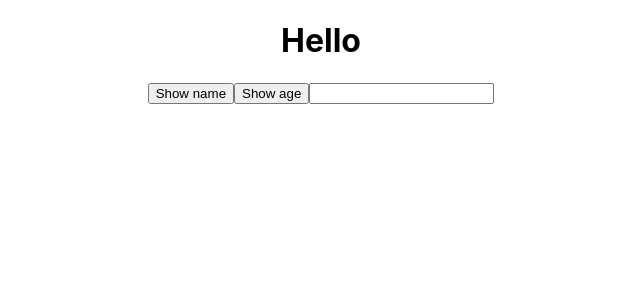
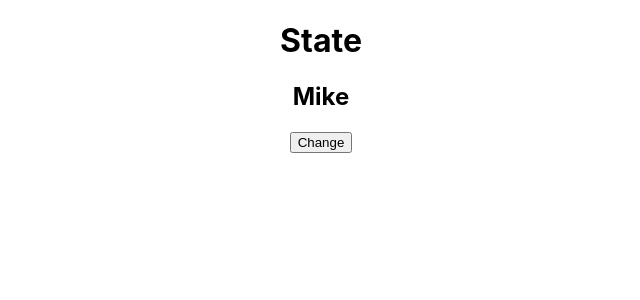
Before and after one commit to dgsim126/React-first, a React (Create React App) app in the folder voca/: page / in a window 1280 px wide. Shown: the top 300 px of the page, without its empty margins (319-959 px from the left). Built offline with nearby package versions, Linux system fonts and the light colour scheme.

Commit message:
feat: useState

```diff
--- a/voca/src/component/Hello.js
+++ b/voca/src/component/Hello.js
@@ -1,23 +1,20 @@
+import { useState } from "react";
 import World from "./World";
 
 const Hello= function(){
-    function showName(){
-        console.log("Donggeun");
-    }
-    function showAge(age){
-        console.log(age)
-    }
-    function showText(e){
-        console.log(e.target.value)
+    // let name= "Mike";
+    const [name, setName]= useState("Mike");
+
+    function changeName(){
+        const newName= name=== "Mike"?"Jane":"Mike";
+        setName(newName);
     }
 
     return (
         <div>
-            <h1>Hello</h1>
-            <button onClick={showName}>Show name</button>
-            <button onClick={() => {showAge(10);}}>Show age</button>
-
-            <input type="text" onChange={showText}/>
+            <h1>State</h1>
+            <h2>{name}</h2>
+            <button onClick={changeName}>Change</button>
         </div>
 
     )
```
